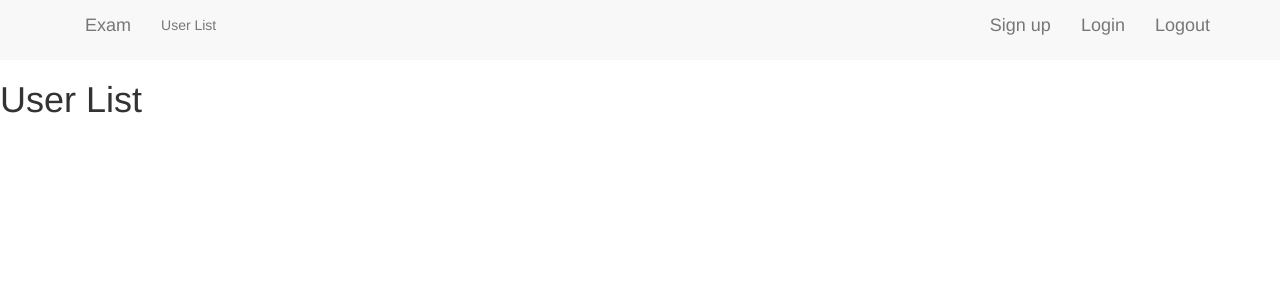
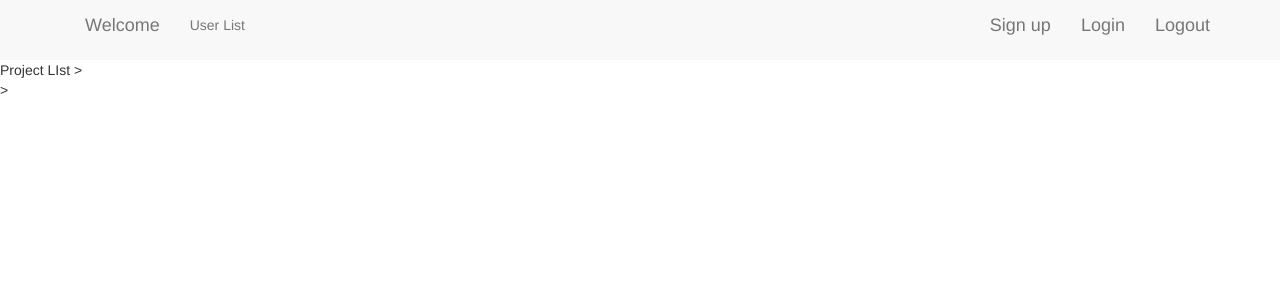
Before and after one commit to advait10/task, a Django app: page /p/ in a window 1280 px wide. Shown: the top 300 px of the page. Run offline with Django 3.2, Linux system fonts and the light colour scheme; a user stored in the database is signed in; some libraries are stand-ins or nearby versions.

Commit message:
initial commit

```diff
--- a/a/form.py
+++ b/a/form.py
@@ -5,3 +5,7 @@ class SignUpform(forms.ModelForm):
     class Meta:
         model = User
         fields = ['username', 'password', 'first_name', 'last_name']
+
+class Student(forms.Form):
+    class Meta:
+        fields = ['name', 'address']
--- a/a/models.py
+++ b/a/models.py
@@ -1 +1,7 @@
 from django.db import models
+from django.contrib.auth.models import User
+
+class User:
+    class Meta:
+        model = User
+        fields = ['username', 'password', 'first_name', 'last_name']
--- a/a/views.py
+++ b/a/views.py
@@ -1,8 +1,8 @@
-from django.shortcuts import render,redirect
+from django.shortcuts import render, redirect
 from django.contrib.auth.decorators import login_required
-from a.form import SignUpform
+from a.form import SignUpform, Student
 from django.http import HttpResponseRedirect
-
+from django.contrib.auth.models import Permission
 
 def home_page(request):
     return render(request, 'home.html')
@@ -10,7 +10,8 @@ def home_page(request):
 
 @login_required
 def user_view(request):
-    return render(request, 'user.html')
+    form = SignUpform()
+    return render(request, 'user.html', {'form': form})
 
 
 def logout_view(request):
--- a/templates/base.html
+++ b/templates/base.html
@@ -11,7 +11,7 @@
     <nav class="nav navbar-default">
         <ul class="container">
             <div class="navbar-header">
-                <a class="navbar-brand" href="/h">Exam</a>
+                <a class="navbar-brand" href="/h">Welcome</a>
             </div>
             <ul class="nav navbar-nav">
                 <li><a href="/p">User List</a></li>
--- a/templates/user.html
+++ b/templates/user.html
@@ -2,6 +2,6 @@
 {% extends 'base.html' %}
     {% block body_block %}
         <div class="name">
-            <h1>User List</h1>
-        </div>
-    {% endblock %}
+            <h> Project LIst </h>>
+        </div>>
+{% endblock %}
```
Also changed, not shown: templates/home.html (+7 -3 lines), db.sqlite3.
